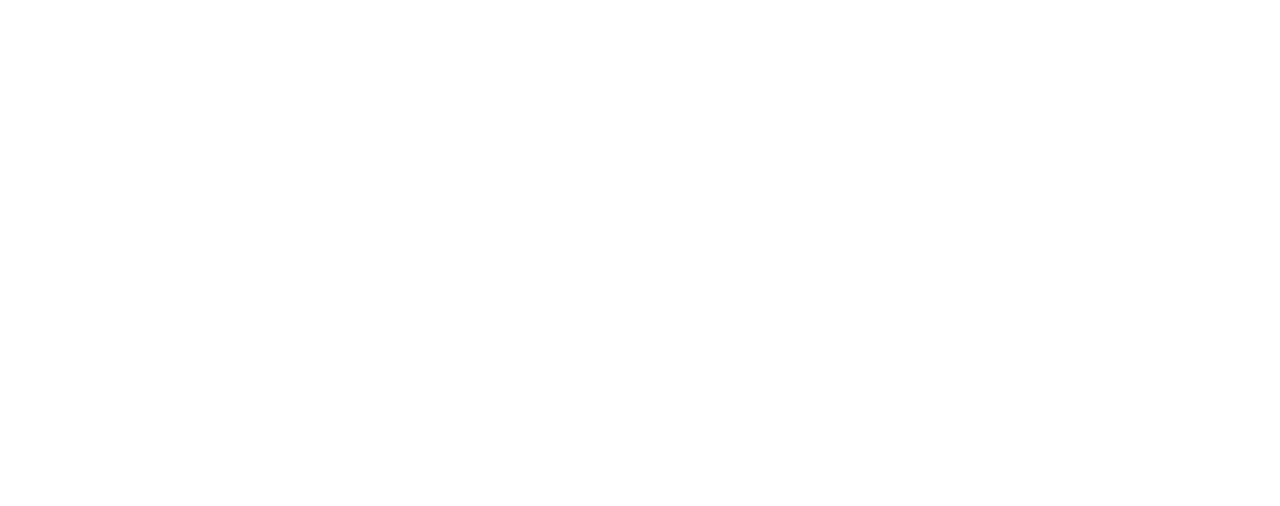
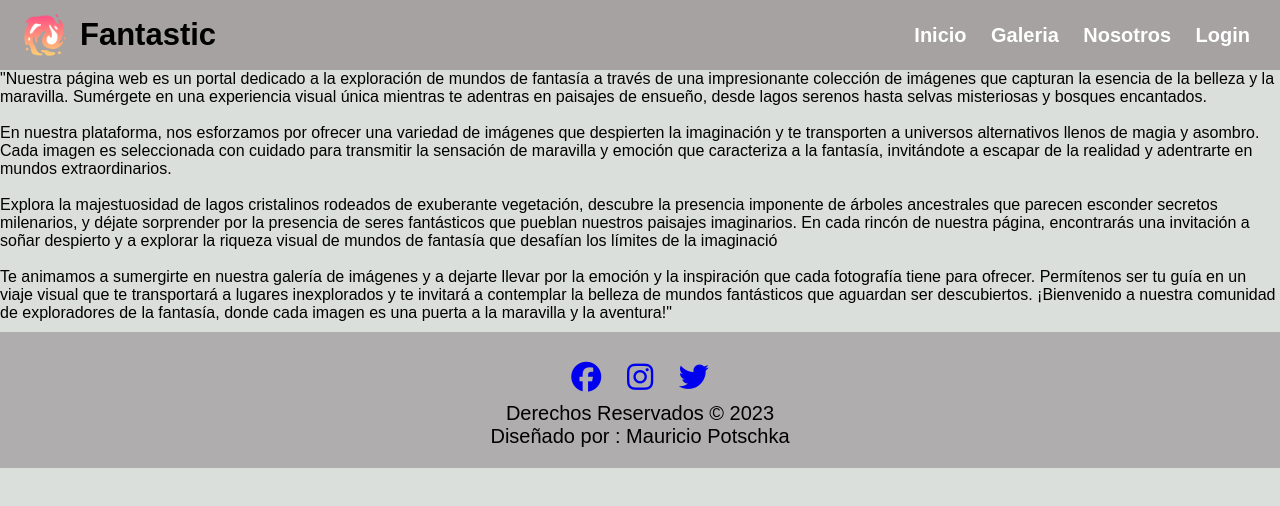
Before and after one commit to Mauricio111111/pryecto_final_silicon, a plain HTML site: page pages/nosotros.html in a window 1280 px wide. Drawn offline with Linux system fonts and the light colour scheme.

Commit message:
agregando-api

```diff
--- /dev/null
+++ b/css/nosotros.css
@@ -0,0 +1,34 @@
+
+
+
+
+
+
+
+
+
+
+
+
+
+
+
+
+
+.contenedor-pie-pagina{
+    background-color: rgb(175, 173, 173);
+    padding: 20px;
+    margin-top: 10px;
+    text-align: center;
+    align-items: center;
+    font-family: Arial, Helvetica, sans-serif;
+    font-size: 20px;
+    font-weight: 500px;
+    margin-bottom: 0;
+}
+
+.contenedor-pie-pagina .fa-brands{
+    margin: 10px;
+    font-size: 30px;
+
+}
--- /dev/null
+++ b/inportar.json
@@ -0,0 +1,8 @@
+{
+    "text":{
+        "primertexto" :{
+            "texto" : "Nuestra página web es un portal dedicado a la exploración de mundos de fantasía a través de una impresionante colección de imágenes que capturan la esencia de la belleza y la maravilla. Sumérgete en una experiencia visual única mientras te adentras en paisajes de ensueño, desde lagos serenos hasta selvas //misteriosas y bosques encantados."
+        }
+    }
+
+}
--- /dev/null
+++ b/java-script/nosotros.js
@@ -0,0 +1,12 @@
+let contenedorParafo = document.getElementById("parrafo");
+
+fetch("../inportar.json")
+    .then(Response => Response.json())
+
+    //.then(inportar => console.log(inportar.text.primertexto.texto))
+
+    .then(inportar => {
+        let texto = inportar.text.primertexto.texto
+        console.log(texto)
+
+    })
--- a/pages/nosotros.html
+++ b/pages/nosotros.html
@@ -1,11 +1,44 @@
 <!DOCTYPE html>
 <html lang="es">
-<head>
+<header>
     <meta charset="UTF-8">
     <meta name="viewport" content="width=device-width, initial-scale=1.0">
     <title>Document</title>
-</head>
+    <link rel="stylesheet" href="../css/barra-navegacion.css">
+    <link rel="stylesheet" href="../css/nosotros.css">
+    <!--iconos-->
+    <link rel="stylesheet" href="https://cdnjs.cloudflare.com/ajax/libs/font-awesome/6.5.1/css/all.min.css" integrity="sha512-DTOQO9RWCH3ppGqcWaEA1BIZOC6xxalwEsw9c2QQeAIftl+Vegovlnee1c9QX4TctnWMn13TZye+giMm8e2LwA==" crossorigin="anonymous" referrerpolicy="no-referrer" />
+</header>
+
 <body>
-
+    <header class="contenedor-header">
+        <div class="contenedor-header-div" >
+            <img class="contenedor-header-div-logo" src="../asset/fuego.png" alt="circulo fuego">
+            <h2      class="contenedor-header-div-nombre-pajina" >Fantastic</h2>
+        </div>
+        <nav class="header-navegacion">
+            <a href="../index.html">Inicio</a>
+            <a href="./galeria.html">Galeria</a>
+            <a href="./nosotros.html">Nosotros</a>
+            <a href="./login.html">Login</a>
+        </nav>
+    </header>
+    <main>
+        <p id"parrafo">"Nuestra página web es un portal dedicado a la exploración de mundos de fantasía a través de una impresionante colección de imágenes que capturan la esencia de la belleza y la maravilla. Sumérgete en una experiencia visual única mientras te adentras en paisajes de ensueño, desde lagos serenos hasta selvas misteriosas y bosques encantados.</p>
+        <br>
+        <p>En nuestra plataforma, nos esforzamos por ofrecer una variedad de imágenes que despierten la imaginación y te transporten a universos alternativos llenos de magia y asombro. Cada imagen es seleccionada con cuidado para transmitir la sensación de maravilla y emoción que caracteriza a la fantasía, invitándote a escapar de la realidad y adentrarte en mundos extraordinarios.</p>
+        <br>
+        <p>Explora la majestuosidad de lagos cristalinos rodeados de exuberante vegetación, descubre la presencia imponente de árboles ancestrales que parecen esconder secretos milenarios, y déjate sorprender por la presencia de seres fantásticos que pueblan nuestros paisajes imaginarios. En cada rincón de nuestra página, encontrarás una invitación a soñar despierto y a explorar la riqueza visual de mundos de fantasía que desafían los límites de la imaginació</p>
+        <br>
+        <p>Te animamos a sumergirte en nuestra galería de imágenes y a dejarte llevar por la emoción y la inspiración que cada fotografía tiene para ofrecer. Permítenos ser tu guía en un viaje visual que te transportará a lugares inexplorados y te invitará a contemplar la belleza de mundos fantásticos que aguardan ser descubiertos. ¡Bienvenido a nuestra comunidad de exploradores de la fantasía, donde cada imagen es una puerta a la maravilla y la aventura!"</p>
+    </main>
+    <footer class="contenedor-pie-pagina">
+        <a target="_blank" href="https://www.facebook.com/"><i class="fa-brands fa-facebook"></i></a>
+        <a target="_blank" href="https://www.instagram.com/"><i class="fa-brands fa-instagram"></i></a>
+        <a target="_blank" href="https://www.twitter.com/"><i class="fa-brands fa-twitter"></i></a>
+        <p>Derechos Reservados &copy; 2023</p>
+        <p>Diseñado por : Mauricio Potschka</p>
+    </footer>
+    <script src="../java-script/nosotros.js"></script>
 </body>
 </html>
```
Also changed, not shown: index.html (+2 -2 lines), pages/galeria.html (+1 -1 lines), pages/login.html (+1 -1 lines).
